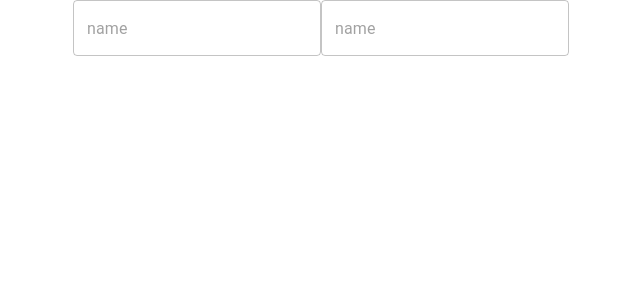
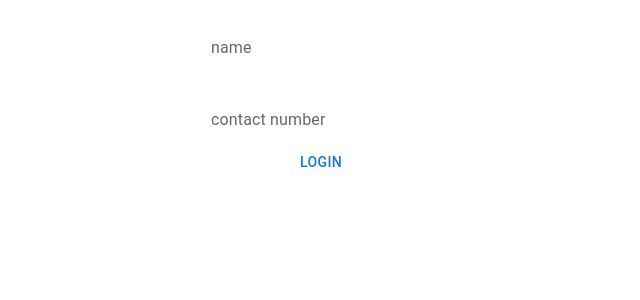
Before and after one commit to ayush2116/assign, a React (Create React App) app: page / in a window 1280 px wide. Shown: the top 300 px of the page, without its empty margins (319-959 px from the left). Built offline with nearby package versions, Linux system fonts and the light colour scheme.

Commit message:
Update Text.jsx

```diff
--- a/src/components/Text.jsx
+++ b/src/components/Text.jsx
@@ -1,33 +1,41 @@
-import React from 'react'
-import { TextField, Stack } from '@mui/material'
-import './Text.css'
+import React from "react";
+import { TextField, Button} from "@mui/material";
+import "./Text.css";
 const Text = () => {
-
   return (
-
-    <div spacing={4}>
-         <div direction = 'row' spacing ={2}>
+    <div>
+      <div>
         <TextField
-        variant='outlined'
-        placeholder='name'
+          variant="standard"
+          id="outlined-required"
+          label="name"
+          margin="normal"
           InputProps={{
-          className: 'input',
+            className: "textAreaStyle",
             disableUnderline: true,
 
           }}
+
         />
+      </div>
+      <div>
         <TextField
-        variant='outlined'
-        placeholder='name'
+        margin="normal"
+          variant="standard"
+
+          label="contact number"
           InputProps={{
-          className: 'input',
+            className: "textAreaStyle",
             disableUnderline: true,
-
           }}
         />
       </div>
+
+      <Button
+
+      >Login</Button>
     </div>
-  )
-}
+  );
+};
 
-export default Text
+export default Text;
```
Lines whose indentation alone changed are shown as unchanged.
